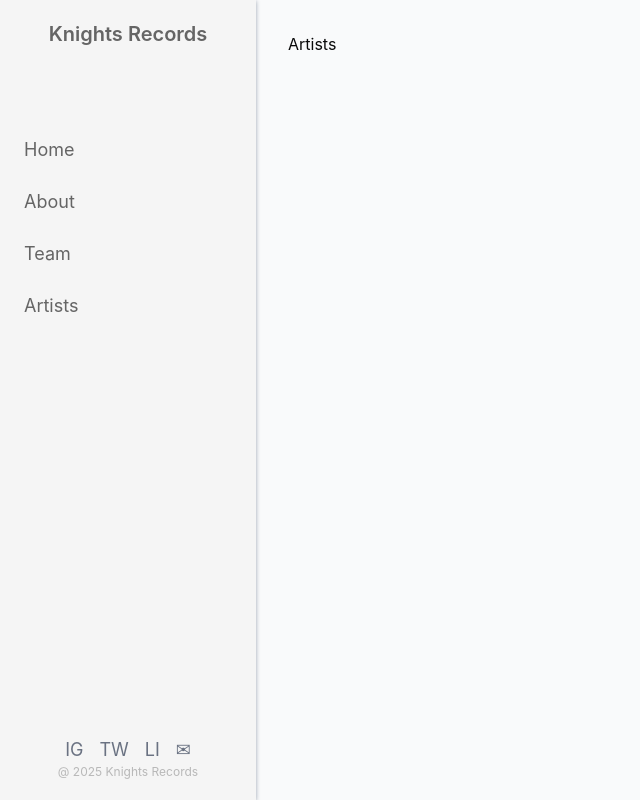
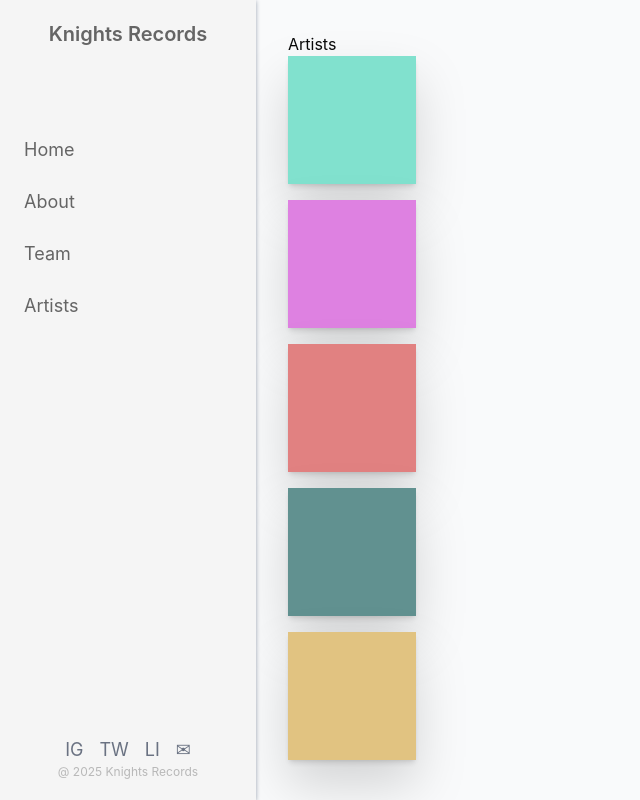
Before and after one commit to Knights-Records-UCF/Knights-Record-Website, a Next.js app: page /artists in a window 1280 px wide. Shown: the whole page, without its empty margins (0-640 px from the left). Built offline with nearby package versions, Linux system fonts and the light colour scheme.

Commit message:
vinyl scaffold

```diff
--- a/app/artists/page.tsx
+++ b/app/artists/page.tsx
@@ -1,7 +1,24 @@
+import Vinyl from "../components/Vinyl";
+
+interface Record {
+    sleeveColor: number;
+    vinylColor: number;
+
+}
+
+const recordArr: Record[] = [
+    {
+        sleeveColor: 0,
+        vinylColor: 0,
+    },
+
+]
+
 export default function Artists() {
     return (
         <div>
             Artists
+            <Vinyl/>
         </div>
     )
 }
--- /dev/null
+++ b/app/components/Vinyl.tsx
@@ -0,0 +1,42 @@
+interface Record {
+    sleeveColor: string;
+    vinylColor: number;
+
+}
+
+const recordArr: Record[] = [
+    {
+        sleeveColor: "bg-[#81E1CE]",
+        vinylColor: 0,
+    },
+    {
+        sleeveColor: "bg-[#DE81E1]",
+        vinylColor: 1,
+    },
+    {
+        sleeveColor: "bg-[#E18181]",
+        vinylColor: 2,
+    },
+    {
+        sleeveColor: "bg-[#619190]",
+        vinylColor: 3,
+    },
+    {
+        sleeveColor: "bg-[#E1C381]",
+        vinylColor: 4,
+    },
+]
+
+export default function Vinyl() {
+    return (
+        <div className="flex flex-col gap-4 ">
+            {recordArr.map((vinyl, i) =>
+                <div
+                    key={i}
+                    className={` w-32 h-32 ${vinyl.sleeveColor} drop-shadow-2xl shadow-md`}
+                />
+
+            )}
+        </div>
+    )
+}
```
